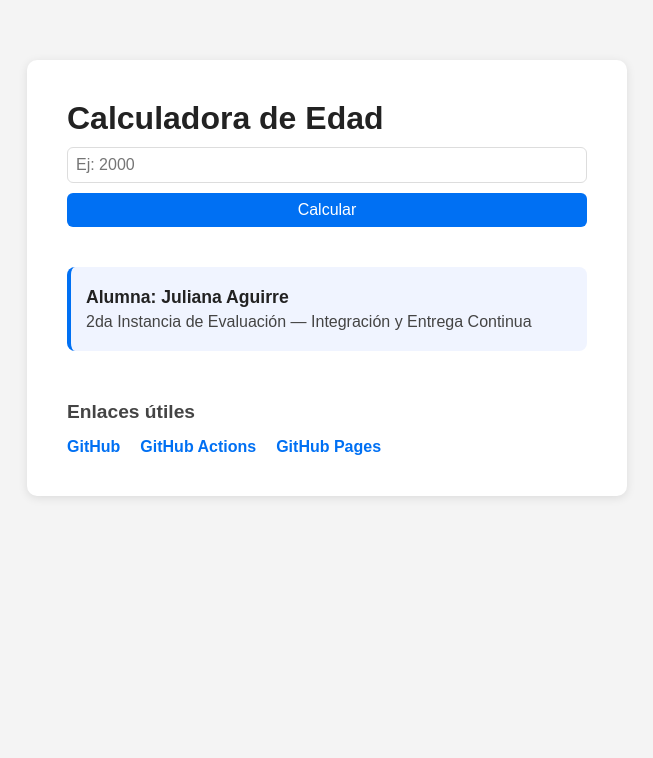
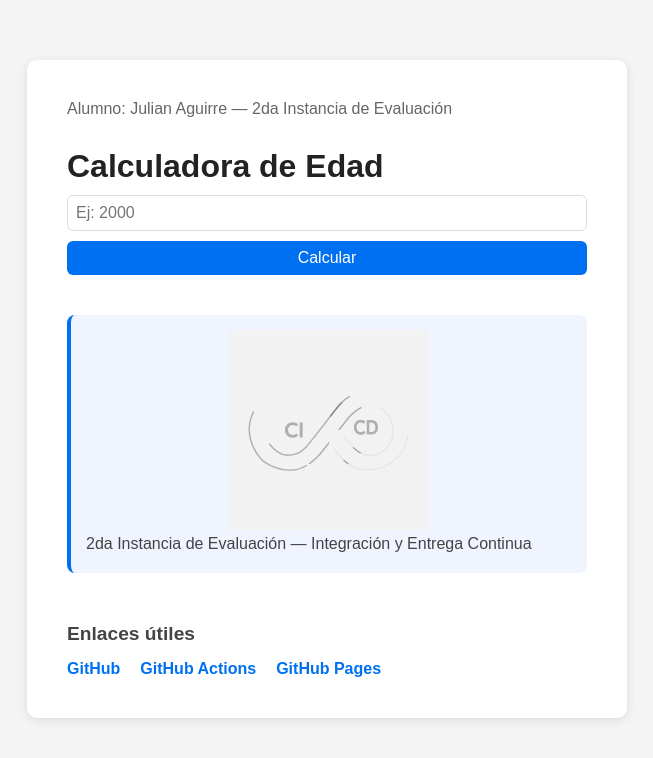
Before and after one commit to Iyc-Proyecto/SegundoParcial, a website: page index.html in a window 1280 px wide. Shown: the whole page, without its empty margins (313-966 px from the left). Drawn offline with nearby package versions, Linux system fonts and the light colour scheme.

Commit message:
arreglando front

```diff
--- a/index.html
+++ b/index.html
@@ -7,6 +7,7 @@
 </head>
 <body>
     <div class="container">
+        <p class="subtitulo">Alumno: Julian Aguirre — 2da Instancia de Evaluación </p>
         <h1>Calculadora de Edad</h1>
 
         <div class="calculadora">
@@ -16,7 +17,7 @@
         </div>
 
         <div class="info">
-            <p class="alumno">Alumna: Juliana Aguirre</p>
+            <lottie-player src="CICD.json" background="transparent" speed="1" style="width: 200px; margin: 0 auto;" loop autoplay></lottie-player>
             <p>2da Instancia de Evaluación — Integración y Entrega Continua</p>
         </div>
 
@@ -27,6 +28,7 @@
             <li><a href="https://pages.github.com">GitHub Pages</a></li>
         </ul>
     </div>
+    <script src="https://unpkg.com/@lottiefiles/lottie-player@latest/dist/lottie-player.js"></script>
     <script src="calculadora.js"></script>
     <script>
         function calcular() {
```
Also changed, not shown: CICD.json (added, +1 -0 lines).
